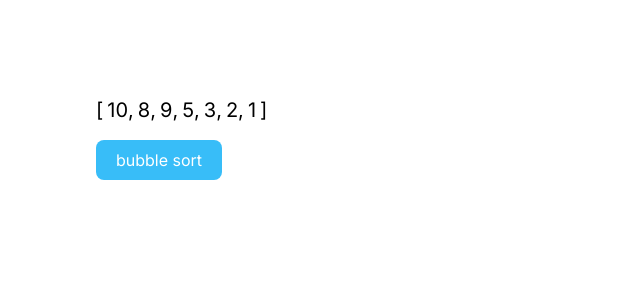
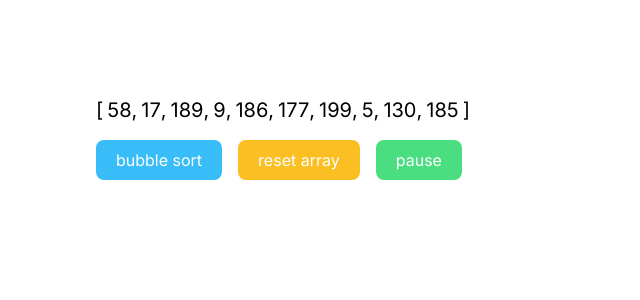
Before and after one commit to alinalex/programming-visualizer, a Next.js app: page / in a window 1280 px wide. Shown: the top 300 px of the page, without its empty margins (0-640 px from the left). Built offline with nearby package versions, Linux system fonts and the light colour scheme.

Commit message:
Added color variations and reset + play/pause buttons

```diff
--- /dev/null
+++ b/app/components/BubbleSort.tsx
@@ -0,0 +1,111 @@
+'use client'
+import { motion } from "framer-motion";
+import { useEffect, useRef, useState } from "react";
+import generateRandomUniqueArray from "../utils/generateRandomUniqueArray";
+import { bubbleSortArrayLength, bubbleSortWaitMs } from "../constants/bubbleSortConstants";
+
+export default function BubbleSort({ initialArray }: { initialArray: number[] }) {
+  const spring = {
+    type: "spring",
+    damping: 25,
+    stiffness: 120,
+  };
+
+  const [exampleArray, setExampleArray] = useState(initialArray);
+  const [sortingInProgress, setSortingInProgress] = useState(false);
+  const [resetInProgress, setResetInProgress] = useState(false);
+  const [isCompared, setIsCompared] = useState<number[]>([]);
+  const [sortedIndexes, setSortedIndexes] = useState<number[]>([]);
+  let staticArray = initialArray;
+  const pause = useRef(false);
+  const indexI = useRef(1);
+  const indexJ = useRef(0);
+
+
+  function timer(ms: number) {
+    return new Promise(resolve => setTimeout(resolve, ms))
+  }
+
+  async function reorder() {
+    setSortingInProgress(true);
+    let len = staticArray.length;
+    let i: number;
+    let j: number;
+    loop1: for (i = indexI.current; i < len; i++) {
+      for (j = indexJ.current; j < len - i; j++) {
+        setIsCompared([j, j + 1]);
+        await timer(bubbleSortWaitMs);
+        if (staticArray[j] > staticArray[j + 1]) {
+          let toBeUpped = staticArray[j];
+          let toBeDown = staticArray[j + 1];
+          const updatedArray = [...staticArray.slice(0, j), toBeDown, toBeUpped, ...staticArray.slice(j + 2)];
+          staticArray = updatedArray;
+          setExampleArray(updatedArray)
+          await timer(bubbleSortWaitMs);
+        }
+        if (pause.current) {
+          indexI.current = i;
+          indexJ.current = j;
+          break loop1;
+        }
+      }
+      setIsCompared([]);
+      setSortedIndexes(prevState => [...prevState, staticArray.length - i]);
+      await timer(bubbleSortWaitMs);
+    }
+    if (!pause.current) {
+      setSortedIndexes(prevState => [...prevState, staticArray.length - i]);
+      setSortingInProgress(false);
+    }
+  }
+
+  async function resetArray() {
+    setResetInProgress(true);
+    const updatedArray = generateRandomUniqueArray({ length: bubbleSortArrayLength });
+    staticArray = updatedArray;
+    setExampleArray(updatedArray);
+    await timer(bubbleSortWaitMs);
+    setResetInProgress(false);
+  }
+
+  function playPause() {
+    pause.current = !pause.current;
+    if (!pause.current) reorder();
+  }
+
+  return (
+    <section>
+      {
+        resetInProgress
+          ?
+          <div className="text-xl">reset in progress...</div>
+          :
+          <div className="flex">
+            <div className="text-xl mr-1">[</div>
+            {
+              exampleArray.map((item, index) => (
+                <div key={item} className="flex">
+                  <motion.div
+                    layout
+                    key={item}
+                    transition={spring}
+                    className={`text-xl max-w-fit ${sortedIndexes.includes(index) && 'text-orange-700'} ${isCompared.includes(index) && 'text-green-700'}`}
+                  >{item}</motion.div>
+                  {index !== exampleArray.length - 1 && <div className="text-xl mr-1">,</div>}
+                </div>
+              ))
+            }
+            <div className="text-xl ml-1">]</div>
+          </div>
+      }
+      <div className="flex gap-x-4">
+        <div
+          className={`mt-4 rounded-lg w-fit py-2 px-5 text-white ${sortingInProgress ? 'pointer-events-none bg-gray-500' : 'bg-sky-400 cursor-pointer'}`}
+          onClick={e => reorder()}
+        >bubble sort</div>
+        <div className={`mt-4 cursor-pointer rounded-lg bg-amber-400 w-fit py-2 px-5 text-white`} onClick={(e) => resetArray()}>reset array</div>
+        <div className={`mt-4 cursor-pointer rounded-lg bg-green-400 w-fit py-2 px-5 text-white`} onClick={(e) => playPause()}>{pause.current ? 'play' : 'pause'}</div>
+      </div>
+    </section>
+  )
+}
--- /dev/null
+++ b/app/constants/bubbleSortConstants.ts
@@ -0,0 +1,3 @@
+export const bubbleSortArrayLength = 10;
+export const bubbleSortTopValue = 200;
+export const bubbleSortWaitMs = 500;
--- a/app/layout.tsx
+++ b/app/layout.tsx
@@ -15,8 +15,8 @@ export default function RootLayout({
   children: React.ReactNode;
 }>) {
   return (
-    <html lang="en">
-      <body className={inter.className}>{children}</body>
+    <html lang="en" suppressHydrationWarning={true}>
+      <body className={inter.className} suppressHydrationWarning={true}>{children}</body>
     </html>
   );
 }
--- a/app/page.tsx
+++ b/app/page.tsx
@@ -1,64 +1,14 @@
-'use client'
-import { motion } from "framer-motion";
-import { useState } from "react";
+import BubbleSort from "./components/BubbleSort";
+import { bubbleSortArrayLength } from "./constants/bubbleSortConstants";
+import generateRandomUniqueArray from "./utils/generateRandomUniqueArray";
 
 export default function Home() {
 
-  const spring = {
-    type: "spring",
-    damping: 25,
-    stiffness: 120,
-  };
-
-  const [exampleArray, setExampleArray] = useState([10, 8, 9, 5, 3, 2, 1]);
-  const [sortingInProgress, setSortingInProgress] = useState(false);
-  let staticArray = [10, 8, 9, 5, 3, 2, 1];
-
-  function timer(ms: number, data: number[]) {
-    return new Promise(resolve => setTimeout(resolve, ms))
-  }
-
-  async function reorder() {
-    setSortingInProgress(true);
-    let len = staticArray.length;
-    for (let i = 0; i < len; i++) {
-      for (let j = 0; j < len; j++) {
-        if (staticArray[j] > staticArray[j + 1]) {
-          let toBeUpped = staticArray[j];
-          let toBeDown = staticArray[j + 1];
-          const updatedArray = [...staticArray.slice(0, j), toBeDown, toBeUpped, ...staticArray.slice(j + 2)];
-          staticArray = updatedArray;
-          setExampleArray(updatedArray)
-          await timer(500, updatedArray);
-        }
-      }
-    }
-    setSortingInProgress(false);
-  }
+  const initialArray = generateRandomUniqueArray({ length: bubbleSortArrayLength });
 
   return (
     <main className="min-h-screen p-24">
-      <div className="flex">
-        <div className="text-xl mr-1">[</div>
-        {
-          exampleArray.map((item, index) => (
-            <div key={item} className="flex">
-              <motion.div
-                layout
-                key={item}
-                transition={spring}
-                className="text-xl max-w-[22px]"
-              >{item}</motion.div>
-              {index !== exampleArray.length - 1 && <div className="text-xl mr-1">,</div>}
-            </div>
-          ))
-        }
-        <div className="text-xl ml-1">]</div>
-      </div>
-      <div
-        className={`mt-4 cursor-pointer rounded-lg bg-sky-400 w-fit py-2 px-5 text-white ${sortingInProgress && 'pointer-events-none bg-gray-500'}`}
-        onClick={e => reorder()}
-      >bubble sort</div>
+      <BubbleSort initialArray={initialArray} />
     </main>
   );
 }
--- /dev/null
+++ b/app/utils/generateRandomUniqueArray.ts
@@ -0,0 +1,10 @@
+import { bubbleSortTopValue } from "../constants/bubbleSortConstants";
+
+export default function generateRandomUniqueArray({ length }: { length: number }) {
+  let a: number[] = [];
+  while (a.length < length) {
+    let elem = Math.floor(Math.random() * bubbleSortTopValue);
+    if (!a.includes(elem)) a.push(elem);
+  }
+  return a;
+}
```
